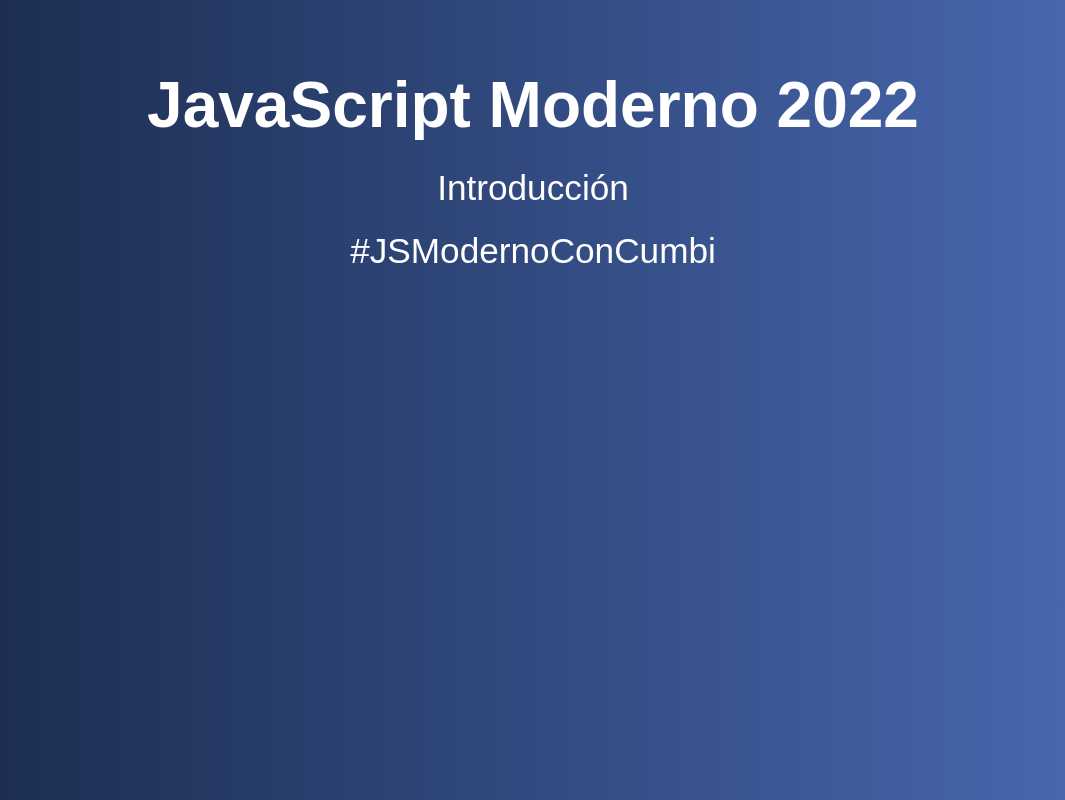
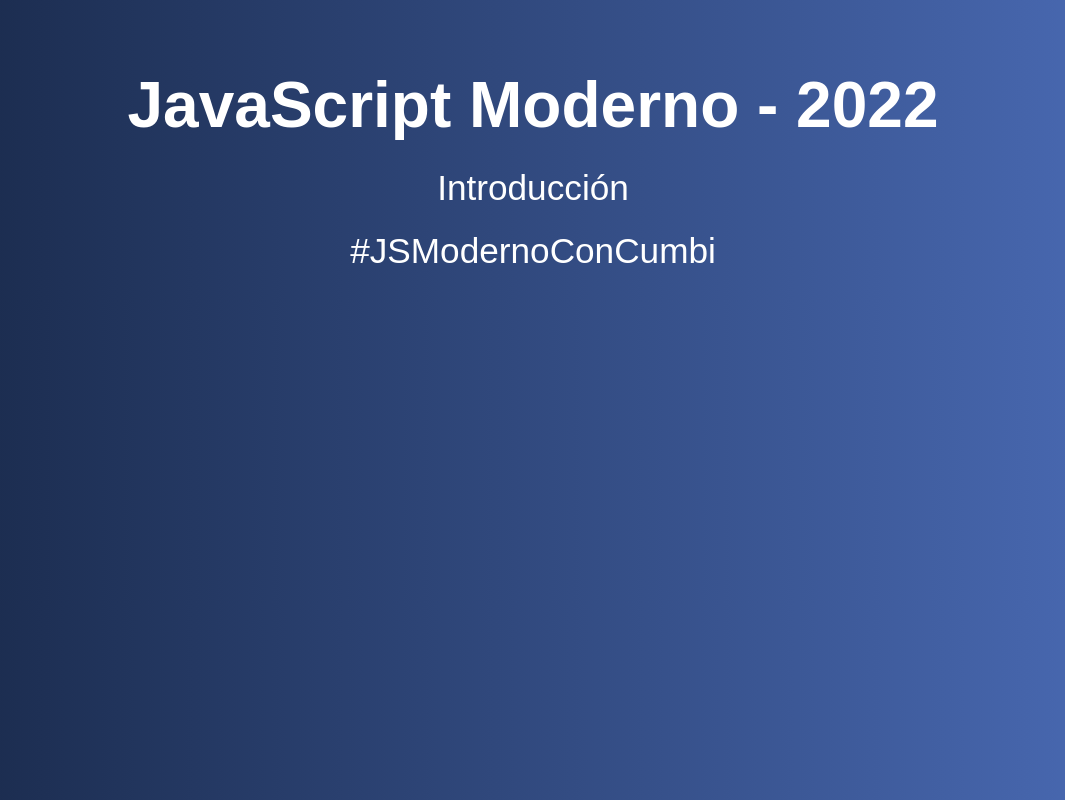
Before and after one commit to cumbinar/Introduccion-js, a plain HTML site: page index.html in a window 1280 px wide. Shown: the whole page, without its empty margins (107-1172 px from the left). Drawn offline with Linux system fonts and the light colour scheme; a web font is replaced by a local one.

Commit message:
termina introducción

```diff
--- a/index.html
+++ b/index.html
@@ -9,7 +9,7 @@
 </head>
 <body>
     <div class="contenido">
-        <h1>JavaScript Moderno 2022</h1>
+        <h1>JavaScript Moderno - 2022</h1>
         <p>Introducción</p>
         <p class="hashtag">#JSModernoConCumbi</p>
     </div>
```
